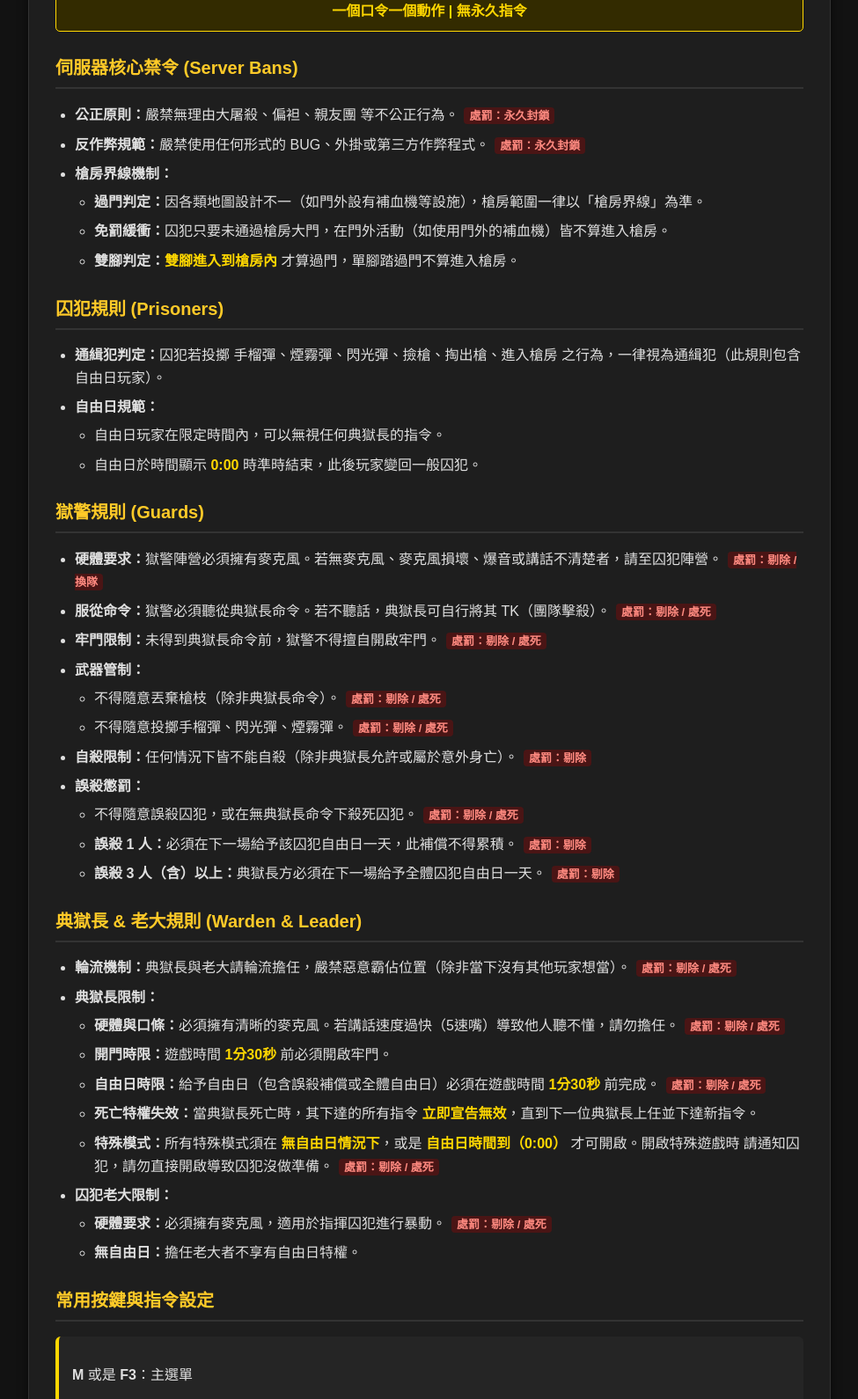
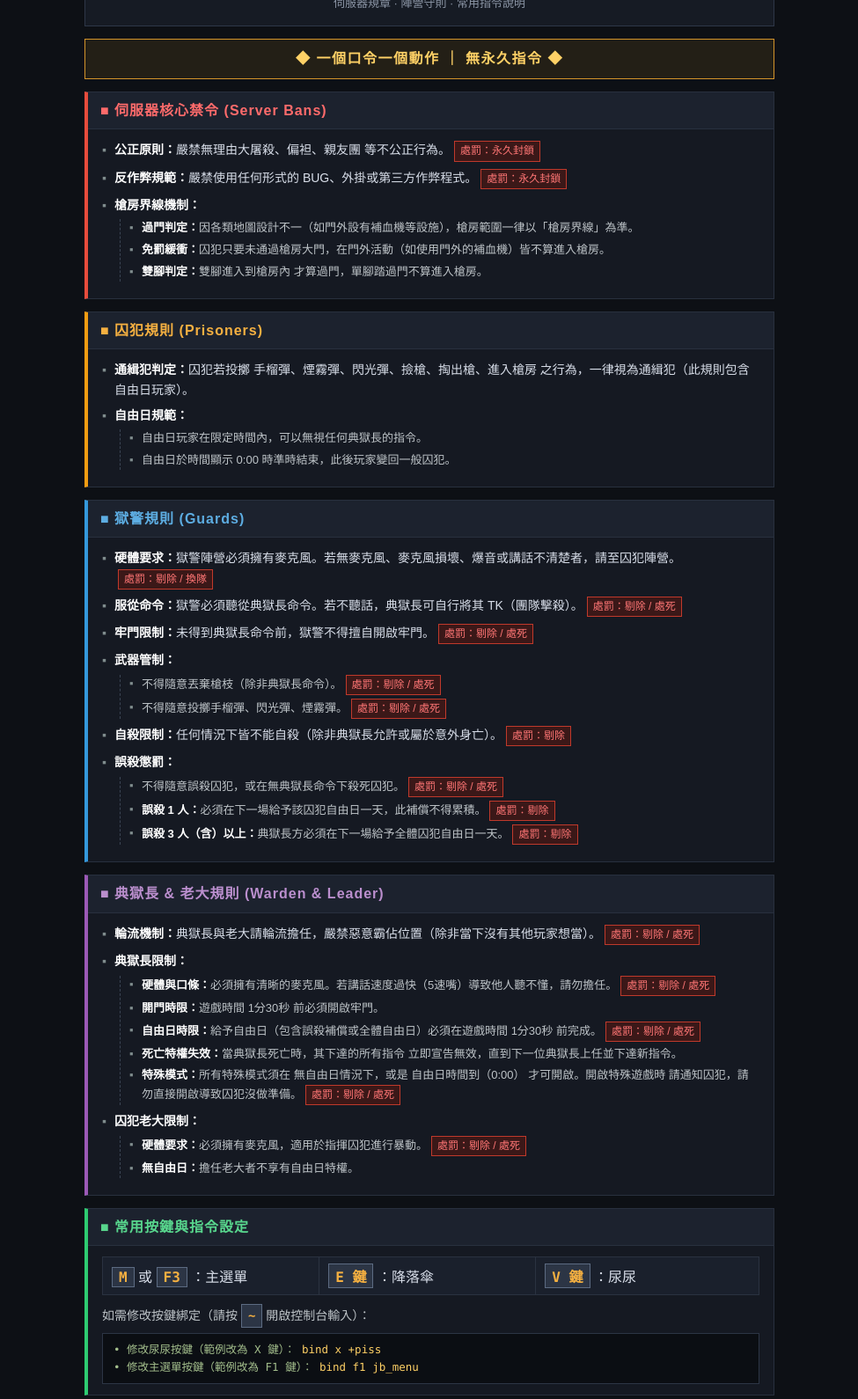
Before and after one commit to zatpnstan-create/01, a plain HTML site: page index.html in a window 1280 px wide. Shown: the part 392-1982 px from the top of the page at 88% size, without its empty margins (152-1127 px from the left). Drawn offline with Linux system fonts and the light colour scheme.

Commit message:
index.html

```diff
--- a/index.html
+++ b/index.html
@@ -1,197 +1,285 @@
-<!DOCTYPE html>
-<html lang="zh-Hant">
+<html>
 <head>
-<meta charset="UTF-8">
-<title>14 監獄 監獄伺服器</title>
-<style>
-  body {
-    background-color: #121212;
-    color: #e0e0e0;
-    font-family: "Microsoft JhengHei", "PingFang TC", sans-serif;
+<meta http-equiv="Content-Type" content="text/html; charset=utf-8">
+<title>14 監獄  監獄伺服器</title>
+<style type="text/css">
+  * {
+    box-sizing: border-box;
+    margin: 0;
+    padding: 0;
+  }
+  html, body {
+    background-color: #0d1015;
+    color: #d8dee9;
+    font-family: "SimHei", "黑體", "Microsoft JhengHei", sans-serif;
+    font-size: 14px;
     line-height: 1.6;
-    margin: 0;
-    padding: 20px;
+    overflow-y: auto;
   }
-  .container {
-    max-width: 850px;
+  .wrapper {
+    max-width: 820px;
     margin: 0 auto;
-    background-color: #1e1e1e;
-    padding: 25px 30px;
-    border-radius: 8px;
-    border: 1px solid #333;
-    box-shadow: 0 4px 12px rgba(0,0,0,0.6);
+    padding: 15px 18px 30px 18px;
   }
-  .banner {
-    width: 100%;
-    max-height: 220px;
-    object-fit: cover;
-    border-radius: 6px;
-    margin-bottom: 15px;
+  /* 頂部主視覺與橫幅 */
+  .header-box {
+    background-color: #161b24;
+    border: 1px solid #2e3748;
+    border-top: 3px solid #f5b041;
+    padding: 14px;
+    text-align: center;
+    margin-bottom: 14px;
   }
-  h1 {
+  .header-box img {
+    max-width: 100%;
+    height: auto;
+    display: block;
+    margin: 0 auto 10px auto;
+    border: 1px solid #252c38;
+  }
+  .server-title {
+    font-size: 24px;
+    font-weight: bold;
+    color: #f5b041;
+    letter-spacing: 3px;
+  }
+  .server-sub {
+    font-size: 13px;
+    color: #8b95a5;
+    margin-top: 4px;
+  }
+  .motto-bar {
+    background-color: #231f16;
+    border: 1px solid #d4942a;
+    color: #ffd166;
+    font-size: 16px;
+    font-weight: bold;
     text-align: center;
-    color: #ffd700;
-    margin: 5px 0;
-    font-size: 28px;
+    padding: 9px;
+    margin-bottom: 14px;
+    letter-spacing: 1.5px;
   }
-  .subtitle {
-    text-align: center;
-    color: #aaaaaa;
-    font-size: 14px;
-    margin-bottom: 15px;
+  /* 區塊卡片設計 */
+  .card {
+    background-color: #151922;
+    border: 1px solid #28303e;
+    margin-bottom: 14px;
   }
-  .warning-box {
-    background-color: #332b00;
-    border: 1px solid #ffd700;
-    color: #ffd700;
-    text-align: center;
-    padding: 10px;
+  .card-header {
+    padding: 8px 14px;
+    font-size: 16px;
     font-weight: bold;
-    border-radius: 5px;
-    margin-bottom: 25px;
-    font-size: 16px;
+    border-bottom: 1px solid #28303e;
+    background-color: #1c222e;
+    letter-spacing: 1px;
   }
-  h2 {
-    color: #ffca28;
-    border-bottom: 2px solid #333;
-    padding-bottom: 6px;
-    margin-top: 25px;
-    font-size: 20px;
+  .card-body {
+    padding: 12px 16px;
   }
+  /* 各陣營主題色條 */
+  .border-ban { border-left: 4px solid #e74c3c; }
+  .title-ban { color: #ff6b6b; }
+
+  .border-prisoner { border-left: 4px solid #f39c12; }
+  .title-prisoner { color: #f5b041; }
+
+  .border-guard { border-left: 4px solid #3498db; }
+  .title-guard { color: #5dade2; }
+
+  .border-warden { border-left: 4px solid #9b59b6; }
+  .title-warden { color: #bb8fce; }
+
+  .border-key { border-left: 4px solid #2ecc71; }
+  .title-key { color: #58d68d; }
+
+  /* 列表與標籤 */
   ul {
-    padding-left: 22px;
+    list-style: none;
   }
   li {
-    margin-bottom: 8px;
+    margin-bottom: 7px;
+    padding-left: 14px;
+    position: relative;
   }
-  ul ul {
-    margin-top: 6px;
-    margin-bottom: 6px;
+  li:before {
+    content: "▪";
+    position: absolute;
+    left: 0;
+    color: #7f8c8d;
   }
-  .punish {
-    background-color: #4a1515;
-    color: #ff8a80;
-    padding: 2px 6px;
-    border-radius: 4px;
+  .sub-list {
+    margin-top: 5px;
+    margin-left: 6px;
+    padding-left: 10px;
+    border-left: 1px dashed #3b4454;
+  }
+  .sub-list li {
+    margin-bottom: 4px;
     font-size: 13px;
-    font-weight: bold;
-    margin-left: 6px;
+    color: #bdc3c7;
   }
-  .sys-punish {
-    background-color: #1a365d;
-    color: #90cdf4;
-    padding: 2px 6px;
-    border-radius: 4px;
-    font-size: 13px;
-    font-weight: bold;
-    margin-left: 6px;
-  }
-  .highlight {
-    color: #ffd700;
+  .hl-term {
+    color: #ffffff;
     font-weight: bold;
   }
-  .key-box {
-    background-color: #252525;
-    padding: 15px;
-    border-radius: 6px;
-    border-left: 4px solid #ffd700;
+  .badge-punish {
+    display: inline-block;
+    background-color: #3b1818;
+    border: 1px solid #c0392b;
+    color: #ff7675;
+    font-size: 12px;
+    padding: 1px 6px;
+    margin-left: 4px;
   }
-  code {
-    background-color: #000;
-    color: #00e676;
-    padding: 2px 6px;
-    border-radius: 4px;
+  /* 常用按鍵表格 */
+  table.key-table {
+    width: 100%;
+    border-collapse: collapse;
+    margin-bottom: 10px;
+  }
+  table.key-table td {
+    border: 1px solid #2a3240;
+    padding: 7px 10px;
+    background-color: #1a202c;
+  }
+  .key-cap {
+    display: inline-block;
+    background-color: #2c3545;
+    border: 1px solid #5c6b82;
+    color: #f5b041;
+    font-weight: bold;
+    padding: 1px 7px;
     font-family: Consolas, monospace;
+  }
+  .cmd-box {
+    background-color: #0b0e13;
+    border: 1px solid #2c3545;
+    padding: 8px 12px;
+    font-family: Consolas, monospace;
+    font-size: 12.5px;
+    color: #a3be8c;
   }
 </style>
 </head>
 <body>
+<div class="wrapper">
 
-<div class="container">
-  <img src="motd_banner.png" alt="14 監獄主視覺橫幅" class="banner">
-  <h1>14 監獄</h1>
-  <div class="subtitle">伺服器規章 · 陣營守則 · 常用指令說明</div>
+  <!-- 頂部橫幅 -->
+  <div class="header-box">
+    <img src="motd_banner.png" alt="14 監獄主視覺橫幅">
+    <div class="server-title">14 監獄</div>
+    <div class="server-sub">伺服器規章 · 陣營守則 · 常用指令說明</div>
+  </div>
 
-  <div class="warning-box"> 一個口令一個動作 | 無永久指令 </div>
+  <!-- 核心標語 -->
+  <div class="motto-bar">
+    ◆ 一個口令一個動作 ｜ 無永久指令 ◆
+  </div>
 
-  <h2> 伺服器核心禁令 (Server Bans)</h2>
-  <ul>
-    <li><strong>公正原則：</strong>嚴禁無理由大屠殺、偏袒、親友團 等不公正行為。<span class="punish">處罰：永久封鎖</span></li>
-    <li><strong>反作弊規範：</strong>嚴禁使用任何形式的 BUG、外掛或第三方作弊程式。<span class="punish">處罰：永久封鎖</span></li>
-    <li><strong>槍房界線機制：</strong>
+  <!-- 伺服器核心禁令 -->
+  <div class="card border-ban">
+    <div class="card-header title-ban">■ 伺服器核心禁令 (Server Bans)</div>
+    <div class="card-body">
       <ul>
-        <li><strong>過門判定：</strong>因各類地圖設計不一（如門外設有補血機等設施），槍房範圍一律以「槍房界線」為準。</li>
-        <li><strong>免罰緩衝：</strong>囚犯只要未通過槍房大門，在門外活動（如使用門外的補血機）皆不算進入槍房。</li>
-        <li><strong>雙腳判定：</strong><span class="highlight">雙腳進入到槍房內</span> 才算過門，單腳踏過門不算進入槍房。</li>
+        <li><span class="hl-term">公正原則：</span>嚴禁無理由大屠殺、偏袒、親友團 等不公正行為。<span class="badge-punish">處罰：永久封鎖</span></li>
+        <li><span class="hl-term">反作弊規範：</span>嚴禁使用任何形式的 BUG、外掛或第三方作弊程式。<span class="badge-punish">處罰：永久封鎖</span></li>
+        <li><span class="hl-term">槍房界線機制：</span>
+          <ul class="sub-list">
+            <li><span class="hl-term">過門判定：</span>因各類地圖設計不一（如門外設有補血機等設施），槍房範圍一律以「槍房界線」為準。</li>
+            <li><span class="hl-term">免罰緩衝：</span>囚犯只要未通過槍房大門，在門外活動（如使用門外的補血機）皆不算進入槍房。</li>
+            <li><span class="hl-term">雙腳判定：</span>雙腳進入到槍房內 才算過門，單腳踏過門不算進入槍房。</li>
+          </ul>
+        </li>
       </ul>
-    </li>
-  </ul>
+    </div>
+  </div>
 
-  <h2> 囚犯規則 (Prisoners)</h2>
-  <ul>
-    <li><strong>通緝犯判定：</strong>囚犯若投擲 手榴彈、煙霧彈、閃光彈、撿槍、掏出槍、進入槍房 之行為，一律視為通緝犯（此規則包含自由日玩家）。</li>
-    <li><strong>自由日規範：</strong>
+  <!-- 囚犯規則 -->
+  <div class="card border-prisoner">
+    <div class="card-header title-prisoner">■ 囚犯規則 (Prisoners)</div>
+    <div class="card-body">
       <ul>
-        <li>自由日玩家在限定時間內，可以無視任何典獄長的指令。</li>
-        <li>自由日於時間顯示 <span class="highlight">0:00</span> 時準時結束，此後玩家變回一般囚犯。</li>
+        <li><span class="hl-term">通緝犯判定：</span>囚犯若投擲 手榴彈、煙霧彈、閃光彈、撿槍、掏出槍、進入槍房 之行為，一律視為通緝犯（此規則包含自由日玩家）。</li>
+        <li><span class="hl-term">自由日規範：</span>
+          <ul class="sub-list">
+            <li>自由日玩家在限定時間內，可以無視任何典獄長的指令。</li>
+            <li>自由日於時間顯示 0:00 時準時結束，此後玩家變回一般囚犯。</li>
+          </ul>
+        </li>
       </ul>
-    </li>
-  </ul>
+    </div>
+  </div>
 
-  <h2> 獄警規則 (Guards)</h2>
-  <ul>
-    <li><strong>硬體要求：</strong>獄警陣營必須擁有麥克風。若無麥克風、麥克風損壞、爆音或講話不清楚者，請至囚犯陣營。<span class="punish">處罰：剔除 / 換隊</span></li>
-    <li><strong>服從命令：</strong>獄警必須聽從典獄長命令。若不聽話，典獄長可自行將其 TK（團隊擊殺）。<span class="punish">處罰：剔除 / 處死</span></li>
-    <li><strong>牢門限制：</strong>未得到典獄長命令前，獄警不得擅自開啟牢門。<span class="punish">處罰：剔除 / 處死</span></li>
-    <li><strong>武器管制：</strong>
+  <!-- 獄警規則 -->
+  <div class="card border-guard">
+    <div class="card-header title-guard">■ 獄警規則 (Guards)</div>
+    <div class="card-body">
       <ul>
-        <li>不得隨意丟棄槍枝（除非典獄長命令）。<span class="punish">處罰：剔除 / 處死</span></li>
-        <li>不得隨意投擲手榴彈、閃光彈、煙霧彈。<span class="punish">處罰：剔除 / 處死</span></li>
+        <li><span class="hl-term">硬體要求：</span>獄警陣營必須擁有麥克風。若無麥克風、麥克風損壞、爆音或講話不清楚者，請至囚犯陣營。<span class="badge-punish">處罰：剔除 / 換隊</span></li>
+        <li><span class="hl-term">服從命令：</span>獄警必須聽從典獄長命令。若不聽話，典獄長可自行將其 TK（團隊擊殺）。<span class="badge-punish">處罰：剔除 / 處死</span></li>
+        <li><span class="hl-term">牢門限制：</span>未得到典獄長命令前，獄警不得擅自開啟牢門。<span class="badge-punish">處罰：剔除 / 處死</span></li>
+        <li><span class="hl-term">武器管制：</span>
+          <ul class="sub-list">
+            <li>不得隨意丟棄槍枝（除非典獄長命令）。<span class="badge-punish">處罰：剔除 / 處死</span></li>
+            <li>不得隨意投擲手榴彈、閃光彈、煙霧彈。<span class="badge-punish">處罰：剔除 / 處死</span></li>
+          </ul>
+        </li>
+        <li><span class="hl-term">自殺限制：</span>任何情況下皆不能自殺（除非典獄長允許或屬於意外身亡）。<span class="badge-punish">處罰：剔除</span></li>
+        <li><span class="hl-term">誤殺懲罰：</span>
+          <ul class="sub-list">
+            <li>不得隨意誤殺囚犯，或在無典獄長命令下殺死囚犯。<span class="badge-punish">處罰：剔除 / 處死</span></li>
+            <li><span class="hl-term">誤殺 1 人：</span>必須在下一場給予該囚犯自由日一天，此補償不得累積。<span class="badge-punish">處罰：剔除</span></li>
+            <li><span class="hl-term">誤殺 3 人（含）以上：</span>典獄長方必須在下一場給予全體囚犯自由日一天。<span class="badge-punish">處罰：剔除</span></li>
+          </ul>
+        </li>
       </ul>
-    </li>
-    <li><strong>自殺限制：</strong>任何情況下皆不能自殺（除非典獄長允許或屬於意外身亡）。<span class="punish">處罰：剔除</span></li>
-    <li><strong>誤殺懲罰：</strong>
+    </div>
+  </div>
+
+  <!-- 典獄長 & 老大規則 -->
+  <div class="card border-warden">
+    <div class="card-header title-warden">■ 典獄長 &amp; 老大規則 (Warden &amp; Leader)</div>
+    <div class="card-body">
       <ul>
-        <li>不得隨意誤殺囚犯，或在無典獄長命令下殺死囚犯。<span class="punish">處罰：剔除 / 處死</span></li>
-        <li><strong>誤殺 1 人：</strong>必須在下一場給予該囚犯自由日一天，此補償不得累積。<span class="punish">處罰：剔除</span></li>
-        <li><strong>誤殺 3 人（含）以上：</strong>典獄長方必須在下一場給予全體囚犯自由日一天。<span class="punish">處罰：剔除</span></li>
+        <li><span class="hl-term">輪流機制：</span>典獄長與老大請輪流擔任，嚴禁惡意霸佔位置（除非當下沒有其他玩家想當）。<span class="badge-punish">處罰：剔除 / 處死</span></li>
+        <li><span class="hl-term">典獄長限制：</span>
+          <ul class="sub-list">
+            <li><span class="hl-term">硬體與口條：</span>必須擁有清晰的麥克風。若講話速度過快（5速嘴）導致他人聽不懂，請勿擔任。<span class="badge-punish">處罰：剔除 / 處死</span></li>
+            <li><span class="hl-term">開門時限：</span>遊戲時間 1分30秒 前必須開啟牢門。</li>
+            <li><span class="hl-term">自由日時限：</span>給予自由日（包含誤殺補償或全體自由日）必須在遊戲時間 1分30秒 前完成。<span class="badge-punish">處罰：剔除 / 處死</span></li>
+            <li><span class="hl-term">死亡特權失效：</span>當典獄長死亡時，其下達的所有指令 立即宣告無效，直到下一位典獄長上任並下達新指令。</li>
+            <li><span class="hl-term">特殊模式：</span>所有特殊模式須在 無自由日情況下，或是 自由日時間到（0:00） 才可開啟。開啟特殊遊戲時 請通知囚犯，請勿直接開啟導致囚犯沒做準備。<span class="badge-punish">處罰：剔除 / 處死</span></li>
+          </ul>
+        </li>
+        <li><span class="hl-term">囚犯老大限制：</span>
+          <ul class="sub-list">
+            <li><span class="hl-term">硬體要求：</span>必須擁有麥克風，適用於指揮囚犯進行暴動。<span class="badge-punish">處罰：剔除 / 處死</span></li>
+            <li><span class="hl-term">無自由日：</span>擔任老大者不享有自由日特權。</li>
+          </ul>
+        </li>
       </ul>
-    </li>
-  </ul>
+    </div>
+  </div>
 
-  <h2> 典獄長 &amp; 老大規則 (Warden &amp; Leader)</h2>
-  <ul>
-    <li><strong>輪流機制：</strong>典獄長與老大請輪流擔任，嚴禁惡意霸佔位置（除非當下沒有其他玩家想當）。<span class="punish">處罰：剔除 / 處死</span></li>
-    <li><strong>典獄長限制：</strong>
-      <ul>
-        <li><strong>硬體與口條：</strong>必須擁有清晰的麥克風。若講話速度過快（5速嘴）導致他人聽不懂，請勿擔任。<span class="punish">處罰：剔除 / 處死</span></li>
-        <li><strong>開門時限：</strong>遊戲時間 <span class="highlight">1分30秒</span> 前必須開啟牢門。</li>
-        <li><strong>自由日時限：</strong>給予自由日（包含誤殺補償或全體自由日）必須在遊戲時間 <span class="highlight">1分30秒</span> 前完成。<span class="punish">處罰：剔除 / 處死</span></li>
-        <li><strong>死亡特權失效：</strong>當典獄長死亡時，其下達的所有指令 <span class="highlight">立即宣告無效</span>，直到下一位典獄長上任並下達新指令。</li>
-        <li><strong>特殊模式：</strong>所有特殊模式須在 <span class="highlight">無自由日情況下</span>，或是 <span class="highlight">自由日時間到（0:00）</span> 才可開啟。開啟特殊遊戲時 請通知囚犯，請勿直接開啟導致囚犯沒做準備。<span class="punish">處罰：剔除 / 處死</span></li>
-      </ul>
-    </li>
-    <li><strong>囚犯老大限制：</strong>
-      <ul>
-        <li><strong>硬體要求：</strong>必須擁有麥克風，適用於指揮囚犯進行暴動。<span class="punish">處罰：剔除 / 處死</span></li>
-        <li><strong>無自由日：</strong>擔任老大者不享有自由日特權。</li>
-      </ul>
-    </li>
-  </ul>
+  <!-- 常用按鍵與指令設定 -->
+  <div class="card border-key">
+    <div class="card-header title-key">■ 常用按鍵與指令設定</div>
+    <div class="card-body">
+      <table class="key-table">
+        <tr>
+          <td width="33%"><span class="key-cap">M</span> 或 <span class="key-cap">F3</span> ：主選單</td>
+          <td width="33%"><span class="key-cap">E 鍵</span> ：降落傘</td>
+          <td width="34%"><span class="key-cap">V 鍵</span> ：尿尿</td>
+        </tr>
+      </table>
+      <div style="margin-bottom: 6px; color: #bdc3c7;">如需修改按鍵綁定（請按 <span class="key-cap">~</span> 開啟控制台輸入）：</div>
+      <div class="cmd-box">
+        • 修改尿尿按鍵（範例改為 X 鍵）： <span style="color:#ffd166;">bind x +piss</span><br>
+        • 修改主選單按鍵（範例改為 F1 鍵）： <span style="color:#ffd166;">bind f1 jb_menu</span>
+      </div>
+    </div>
+  </div>
 
-  <h2> 常用按鍵與指令設定</h2>
-  <div class="key-box">
-    <p><strong>M</strong> 或是 <strong>F3</strong>：主選單</p>
-    <p><strong>E 鍵</strong>：降落傘</p>
-    <p><strong>V 鍵</strong>：尿尿</p>
-    <hr style="border-color: #444;">
-    <p>如需修改按鍵綁定（請按 <code>~</code> 開啟控制台輸入）：</p>
-    <ul>
-      <li>修改尿尿按鍵（範例改為 X 鍵）：<code>bind x +piss</code></li>
-      <li>修改主選單按鍵（範例改為 F1 鍵）：<code>bind f1 jb_menu</code></li>
-    </ul>
-  </div>
 </div>
-
 </body>
 </html>
```
